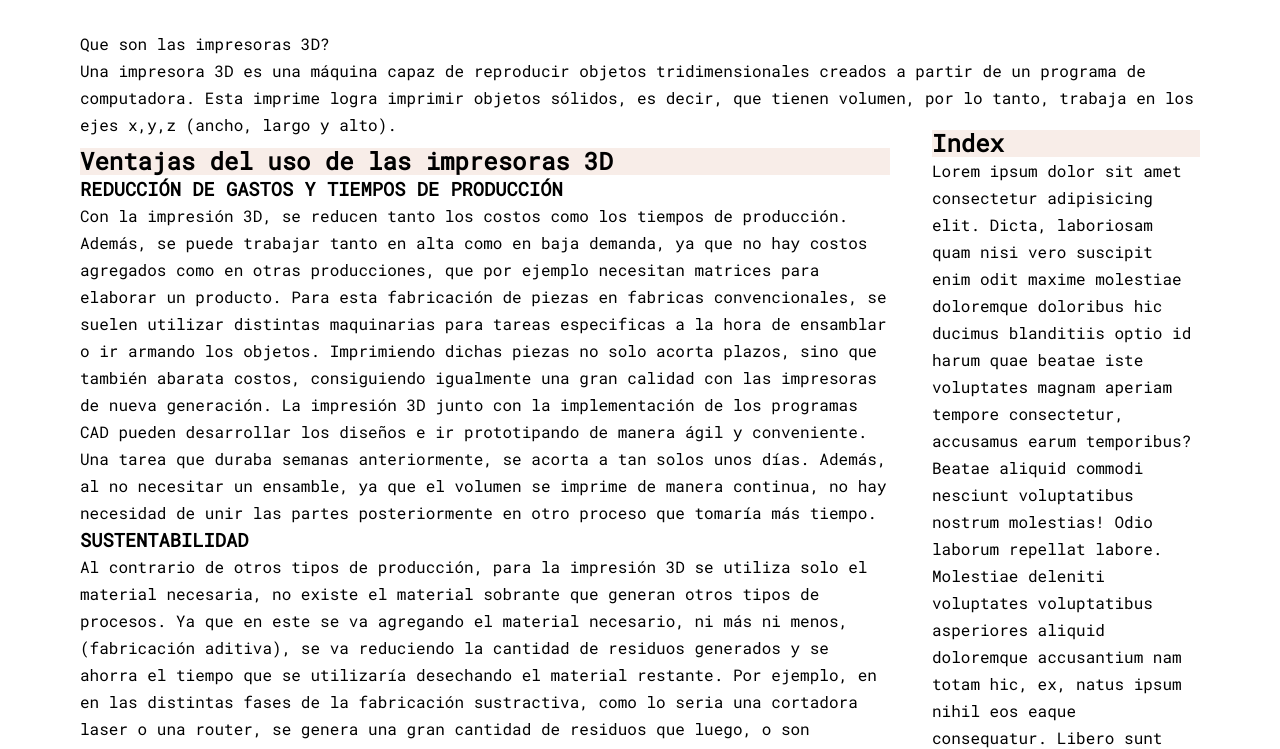
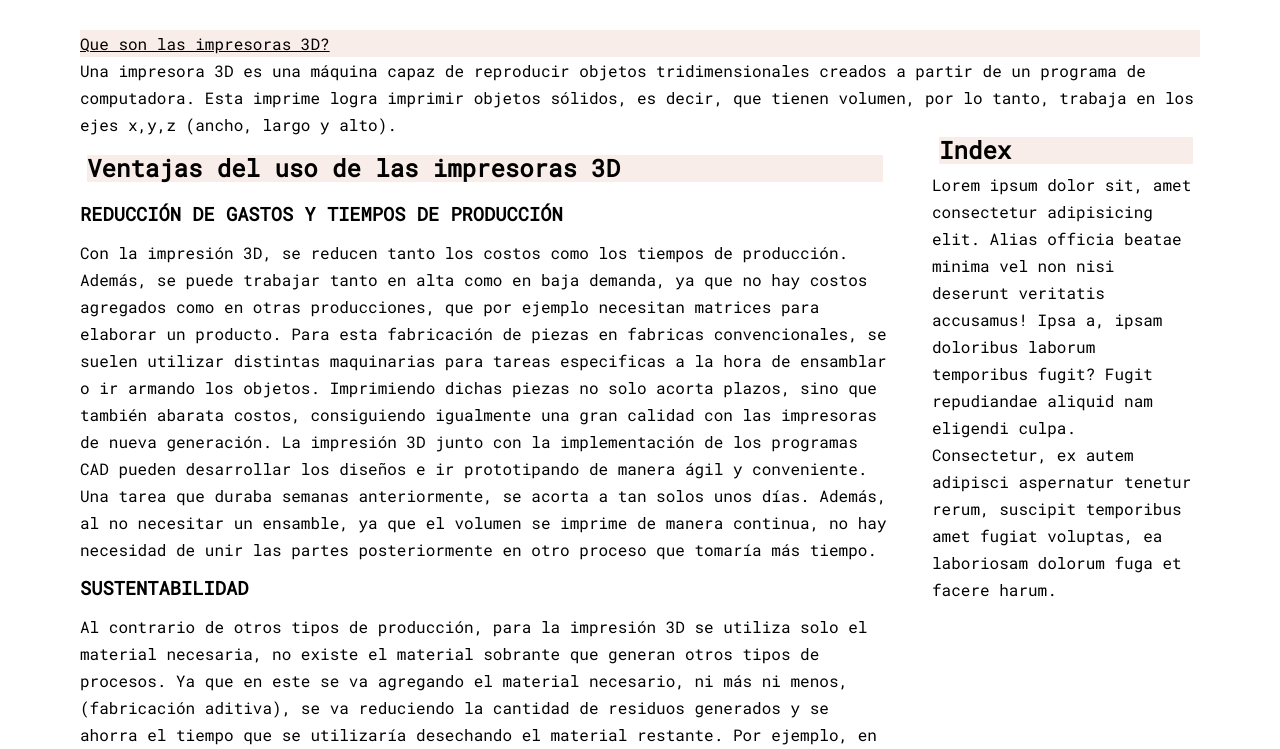
Before and after one commit to ead-codigo-2022/proyecto-grupal-martina-vasquez-diego-toledo, a plain HTML site: page Prueba pagina.html in a window 1280 px wide. Shown: the part 122-871 px from the top of the page. Drawn offline with Linux system fonts and the light colour scheme.

Commit message:
colores y carpeta nueva
aaaa

```diff
--- a/Prueba pagina.html
+++ b/Prueba pagina.html
@@ -49,7 +49,7 @@
 
 <div class="container">
     <div class= "queso">
-     Que son las impresoras 3D?
+        <a href="queso.html" ><p style= "background-color: rgba(241, 219, 210, 0.507)"; style="color: rgb(0, 0, 0)">Que son las impresoras 3D?</p> </a>
      <p>Una impresora 3D es una máquina capaz de reproducir objetos tridimensionales creados a partir de un programa de
         computadora. Esta imprime logra imprimir objetos sólidos, es decir, que tienen volumen, por lo tanto, trabaja en los
         ejes x,y,z (ancho, largo y alto).</p>
@@ -93,7 +93,7 @@ necesidades del cliente, por ejemplo con las prótesis, que pueden llegar a ser
 
      <div class="Index">
         <h2>Index</h2>
-        Lorem ipsum dolor sit amet consectetur adipisicing elit. Dicta, laboriosam quam nisi vero suscipit enim odit maxime molestiae doloremque doloribus hic ducimus blanditiis optio id harum quae beatae iste voluptates magnam aperiam tempore consectetur, accusamus earum temporibus? Beatae aliquid commodi nesciunt voluptatibus nostrum molestias! Odio laborum repellat labore. Molestiae deleniti voluptates voluptatibus asperiores aliquid doloremque accusantium nam totam hic, ex, natus ipsum nihil eos eaque consequatur. Libero sunt maxime eius eligendi quidem, recusandae esse voluptates nemo cupiditate saepe non deserunt consequuntur quia. Ipsa laboriosam dicta reiciendis! Fugiat qui explicabo deserunt quod reiciendis maiores itaque fuga dignissimos labore veniam, maxime magni!
+        <p>Lorem ipsum dolor sit, amet consectetur adipisicing elit. Alias officia beatae minima vel non nisi deserunt veritatis accusamus! Ipsa a, ipsam doloribus laborum temporibus fugit? Fugit repudiandae aliquid nam eligendi culpa. Consectetur, ex autem adipisci aspernatur tenetur rerum, suscipit temporibus amet fugiat voluptas, ea laboriosam dolorum fuga et facere harum.</p>
      </div>
 
 
--- a/style.css
+++ b/style.css
@@ -69,6 +69,12 @@ h1 {
 
 h2 {
   background: rgba(241, 219, 210, 0.507);
+  line-height: 27px;
+  margin: 0.3em;
+}
+
+h3{
+  line-height: 50px;
 }
 
 .ventajas {
@@ -84,3 +90,7 @@ h2 {
   grid-row: 2/3;
   margin-block-start: 30rem;
 }
+
+a{
+  color: black;
+}
```
Also changed, not shown: queso.html (added).
